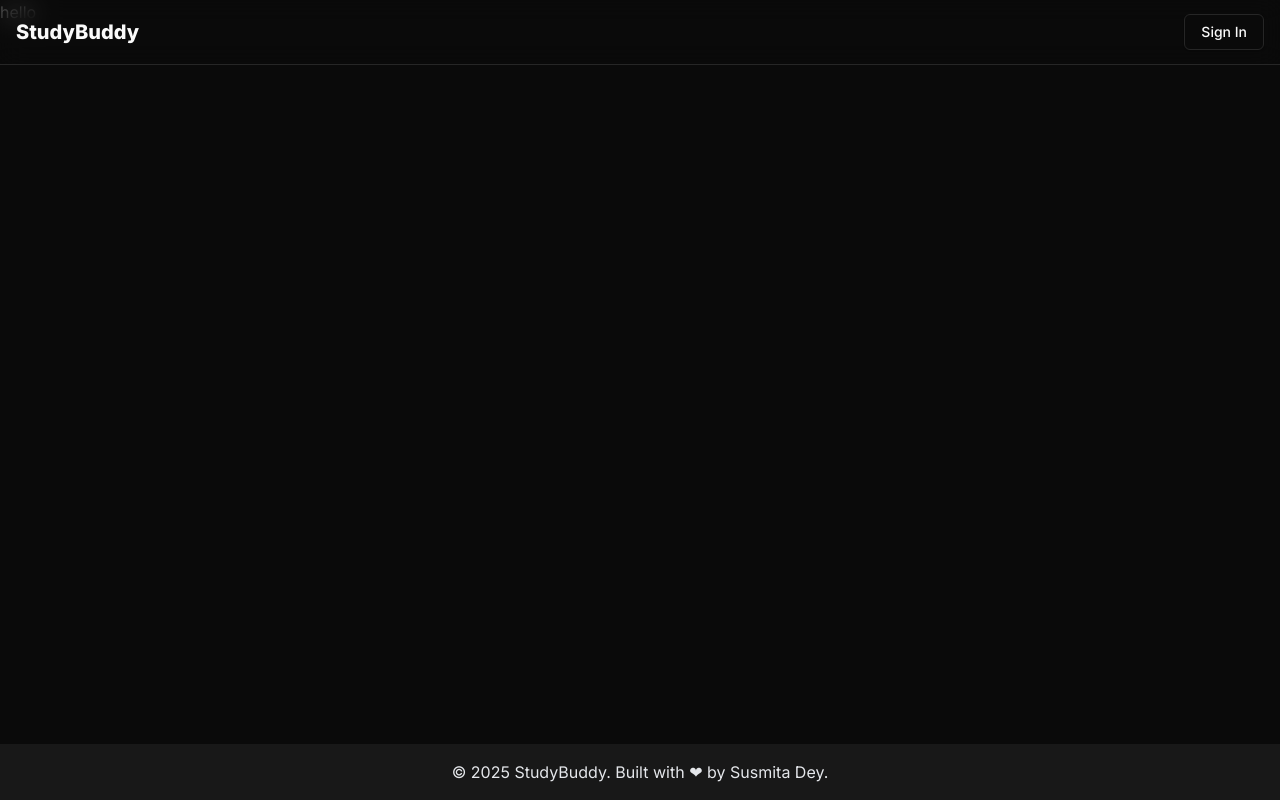
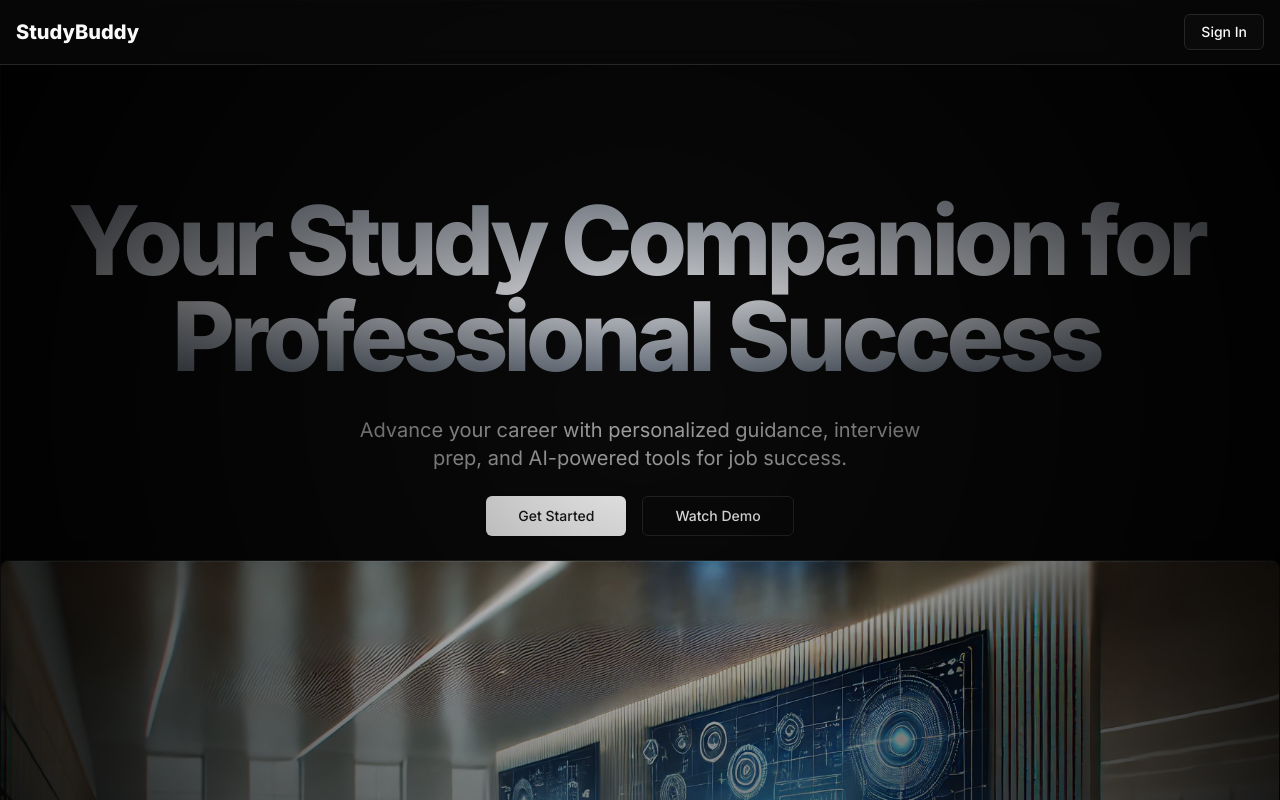
Before and after one commit to Susmita-Dey/StudyBuddy, a Next.js app: page / in a window 1280 px wide. Shown: the top 800 px of the page. Built offline with nearby package versions, Linux system fonts and the light colour scheme; no server answers.

Commit message:
refactor: remove old Inngest client and functions, add new HeroSection component and update layout

```diff
--- a/app/api/inngest/route.js
+++ b/app/api/inngest/route.js
@@ -1,12 +1,10 @@
 import { serve } from "inngest/next";
-import { helloWorld } from "@/lib/inngest/functions";
-import { inngest } from "@/lib/inngest/client";
+import { inngest } from "../../../inngest/client";
 
 // Create an API that serves zero functions
 export const { GET, POST, PUT } = serve({
   client: inngest,
   functions: [
     /* your functions will be passed here later! */
-    helloWorld,
   ],
 });
--- a/app/globals.css
+++ b/app/globals.css
@@ -70,3 +70,36 @@
     @apply bg-background text-foreground;
   }
 }
+
+.grid-background {
+  position: fixed;
+  top: 0;
+  left: 0;
+  width: 100%;
+  height: 100%;
+  background: linear-gradient(
+      to right,
+      rgba(255, 255, 2500, 0.1) 1px,
+      transparent 1px
+    ),
+    linear-gradient(to bottom, rgba(255, 255, 255, 0.1) 1px, transparent 1px);
+}
+
+.grid-background::before {
+  content: "";
+  position: absolute;
+  top: 0;
+  left: 0;
+  width: 100%;
+  height: 100%;
+  background: radial-gradient(circle, transparent, rgba(0, 0, 0, 0.9));
+}
+
+@layer utilities {
+  .gradient {
+    @apply bg-gradient-to-b from-gray-400 via-gray-200 to-gray-600;
+  }
+  .gradient-title {
+    @apply gradient font-extrabold tracking-tighter text-transparent bg-clip-text pb-2 pr-2;
+  }
+}
--- a/app/layout.js
+++ b/app/layout.js
@@ -27,7 +27,7 @@
             <Header />
             <main>{children}</main>
             {/* footer */}
-            <footer className="bg-muted/50 py-4 fixed bottom-0 w-full">
+            <footer className="bg-muted/50 py-4 relative bottom-0 w-full">
               <div className="container mx-auto text-center text-gray-200 px-4">
                 <p>
                   © {new Date().getFullYear()} StudyBuddy. Built with ❤ by
--- a/app/page.js
+++ /dev/null
@@ -1,9 +0,0 @@
-import Image from "next/image";
-
-export default function Home() {
-  return (
-    <div>
-      <div>hello</div>
-    </div>
-  );
-}
--- /dev/null
+++ b/app/page.jsx
@@ -0,0 +1,13 @@
+"use client";
+
+import HeroSection from "@/components/hero";
+
+export default function Home() {
+  return (
+    <div>
+      <div className="grid-background"></div>
+
+      <HeroSection />
+    </div>
+  );
+}
--- /dev/null
+++ b/components/hero.jsx
@@ -0,0 +1,60 @@
+"use client";
+import React, { useEffect, useRef } from "react";
+import { Button } from "./ui/button";
+import Link from "next/link";
+import Image from "next/image";
+
+const HeroSection = () => {
+  const imageRef = useRef(null);
+
+  useEffect(() => {
+    const scrollPosition = window.scrollY;
+    const scrollThreshold = 100;
+  }, []);
+
+  return (
+    <section className="w-full pt-36 md:pt-48 pb-10">
+      <div className="space-y-6 text-center">
+        <div className="space-y-6 mx-auto">
+          <h1 className="text-5xl font-bold md:text-6xl lg:text-7xl xl:text-8xl gradient-title animate-gradient">
+            Your Study Companion for
+            <br />
+            Professional Success
+          </h1>
+          <p className="mx-auto max-w-[600px] text-muted-foreground md:text-xl">
+            Advance your career with personalized guidance, interview prep, and
+            AI-powered tools for job success.
+          </p>
+        </div>
+
+        <div className="flex justify-center space-x-4">
+          <Link href="/dashboard">
+            <Button size="lg" className="px-8">
+              Get Started
+            </Button>
+          </Link>
+          <Link href="https://www.youtube.com/watch?v=MGzsP7k0rhY">
+            <Button size="lg" variant="outline" className="px-8">
+              Watch Demo
+            </Button>
+          </Link>
+        </div>
+
+        <div className="hero-image-wrapper mt-5 md:mt-0">
+          <div ref={imageRef} className="hero-image">
+            <Image
+              src="/hero.webp"
+              alt="hero"
+              width={1280}
+              height={720}
+              className="rounded-lg shadow-2xl border mx-auto"
+              priority
+            />
+          </div>
+        </div>
+      </div>
+    </section>
+  );
+};
+
+export default HeroSection;
--- a/lib/inngest/functions.js
+++ b/inngest/functions.js
@@ -1,5 +1,6 @@
 import { inngest } from "./client";
 
+/*
 export const helloWorld = inngest.createFunction(
   { id: "hello-world" },
   { event: "test/hello.world" },
@@ -8,3 +9,4 @@
     return { message: `Hello ${event.data.email}!` };
   },
 );
+*/
--- a/package.json
+++ b/package.json
@@ -24,6 +24,7 @@
     "class-variance-authority": "^0.7.1",
     "clsx": "^2.1.1",
     "ingest": "^1.0.0",
+    "inngest": "^3.31.6",
     "lucide-react": "^0.475.0",
     "next": "15.1.6",
     "next-themes": "^0.4.4",
```
Also changed, not shown: inngest/client.js (renamed from lib/inngest/client.js), public/hero.webp (added), 1 other file (tests, documents, lock files or other folders).
